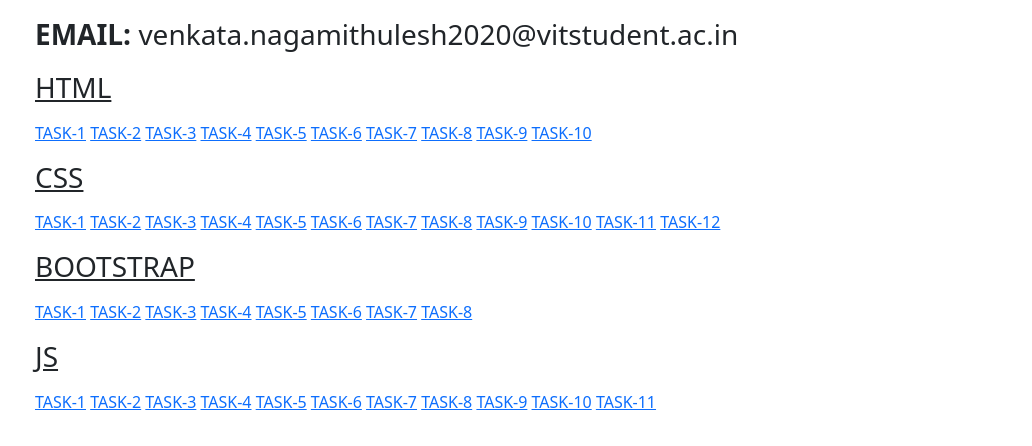
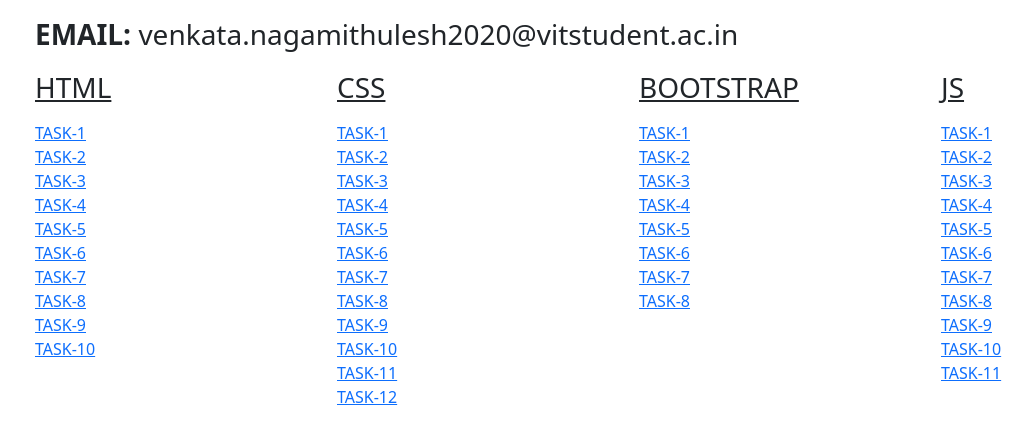
Before and after one commit to mithuleshgutha/MERN-STACK-VIT-INTERNSHIP, a plain HTML site: page index.html in a window 1280 px wide. Shown: the part 264-710 px from the top of the page, without its empty margins (13-1045 px from the left). Drawn offline with nearby package versions, Linux system fonts and the light colour scheme.

Commit message:
Update index.html

```diff
--- a/index.html
+++ b/index.html
@@ -12,6 +12,7 @@
     <p class="fs-2"><span class="fw-bold">NAME:</span> Gutha Vekata Naga Mithulesh Chowdary</p>
     <p class="fs-3"><span class="fw-bold">CAMPUS:</span> VIT CHENNAI</p>
     <p class="fs-3"><span class="fw-bold">EMAIL:</span> venkata.nagamithulesh2020@vitstudent.ac.in</p>
+    <!--
     <h3 class="text-decoration-underline mb-3">HTML</h3>
     <a href="./HTML/task1.html">TASK-1</a>
     <a href="./HTML/task2.html">TASK-2</a>
@@ -58,7 +59,65 @@
     <a href="./JS/task9.html">TASK-9</a>
     <a href="./JS/task10.html">TASK-10</a>
     <a href="./JS/task11.html">TASK-11</a>
+    -->
+    <div class="row row-cols-12">
+        <div class="col-3">   <h3 class="text-decoration-underline mb-3">HTML</h3>
+            <div class="row"> <a href="./HTML/task1.html">TASK-1</a></div>
+            <div class="row"><a href="./HTML/task2.html">TASK-2</a></div>
+            <div class="row"><a href="./HTML/task3.html">TASK-3</a></div>
+            <div class="row"><a href="./HTML/task4.html">TASK-4</a></div>
+            <div class="row"><a href="./HTML/task5.html">TASK-5</a></div>
+            <div class="row"><a href="./HTML/task6.html">TASK-6</a></div>
+            <div class="row"><a href="./HTML/task7.html">TASK-7</a></div>
+            <div class="row"><a href="./HTML/task8.html">TASK-8</a></div>
+            <div class="row"><a href="./HTML/task9.html">TASK-9</a></div>
+            <div class="row"><a href="./HTML/task10.html">TASK-10</a></div>
+        </div>
+        <div class="col-3">
 
+            <div class="col">   <h3 class="text-decoration-underline mb-3">CSS</h3>
+                <div class="row"> <a href="./CSS/task1.html">TASK-1</a></div>
+                <div class="row"><a href="./CSS/task2.html">TASK-2</a></div>
+                <div class="row"><a href="./CSS/task3.html">TASK-3</a></div>
+                <div class="row"><a href="./CSS/task4.html">TASK-4</a></div>
+                <div class="row"><a href="./CSS/task5.html">TASK-5</a></div>
+                <div class="row"><a href="./CSS/task6.html">TASK-6</a></div>
+                <div class="row"><a href="./CSS/task7.html">TASK-7</a></div>
+                <div class="row"><a href="./CSS/task8.html">TASK-8</a></div>
+                <div class="row"><a href="./CSS/task9.html">TASK-9</a></div>
+                <div class="row"><a href="./CSS/task10.html">TASK-10</a></div>
+                <div class="row"><a href="./CSS/task11.html">TASK-11</a></div>
+                <div class="row"><a href="./CSS/task12.html">TASK-12</a></div>
+            </div>
+        </div>
+        <div class="col-3">
+            <div class="col">   <h3 class="text-decoration-underline mb-3">BOOTSTRAP</h3>
+                <div class="row"> <a href="./TASK-BOOTSTRAP/TASK-1/1.html">TASK-1</a></div>
+                <div class="row"><a href="./TASK-BOOTSTRAP/TASK-2/2.html">TASK-2</a></div>
+                <div class="row"><a href="./TASK-BOOTSTRAP/TASK-3/3.html">TASK-3</a></div>
+                <div class="row"><a href="./TASK-BOOTSTRAP/TASK-4/4.html">TASK-4</a></div>
+                <div class="row"><a href="./TASK-BOOTSTRAP/TASK-5/5.html">TASK-5</a></div>
+                <div class="row"><a href="./TASK-BOOTSTRAP/TASK-6/6.html">TASK-6</a></div>
+                <div class="row"><a href="./TASK-BOOTSTRAP/TASK-7/7.html">TASK-7</a></div>
+                <div class="row"><a href="./TASK-BOOTSTRAP/TASK-8/8.html">TASK-8</a></div>
+            </div>
+        </div>
+        <div class="col-3">
+            <div class="col">   <h3 class="text-decoration-underline mb-3">JS</h3>
+                <div class="row"> <a href="./JS/task1.html">TASK-1</a></div>
+                <div class="row"><a href="./JS/task2.html">TASK-2</a></div>
+                <div class="row"><a href="./JS/task3.html">TASK-3</a></div>
+                <div class="row"><a href="./JS/task4.html">TASK-4</a></div>
+                <div class="row"><a href="./JS/task5.html">TASK-5</a></div>
+                <div class="row"><a href="./JS/task6.html">TASK-6</a></div>
+                <div class="row"><a href="./JS/task7.html">TASK-7</a></div>
+                <div class="row"><a href="./JS/task8.html">TASK-8</a></div>
+                <div class="row"><a href="./JS/task9.html">TASK-9</a></div>
+                <div class="row"><a href="./JS/task10.html">TASK-10</a></div>
+                <div class="row"><a href="./JS/task11.html">TASK-11</a></div>
+            </div>
+        </div>
+    </div>
 
 </body>
 </html>
```
